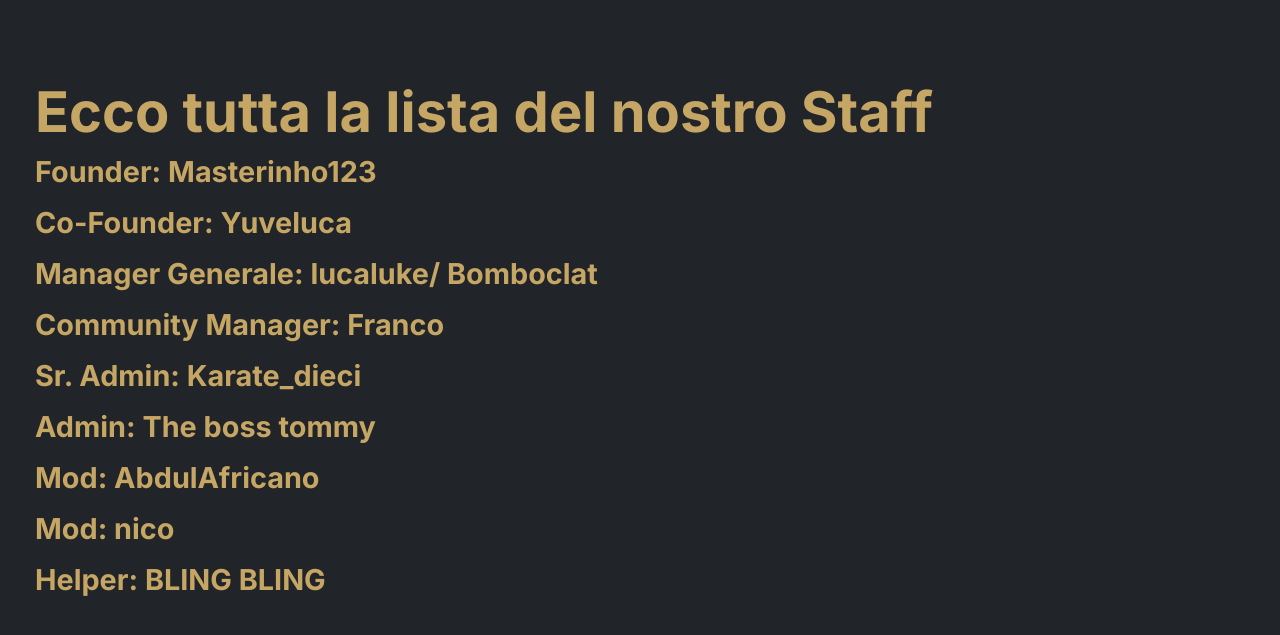
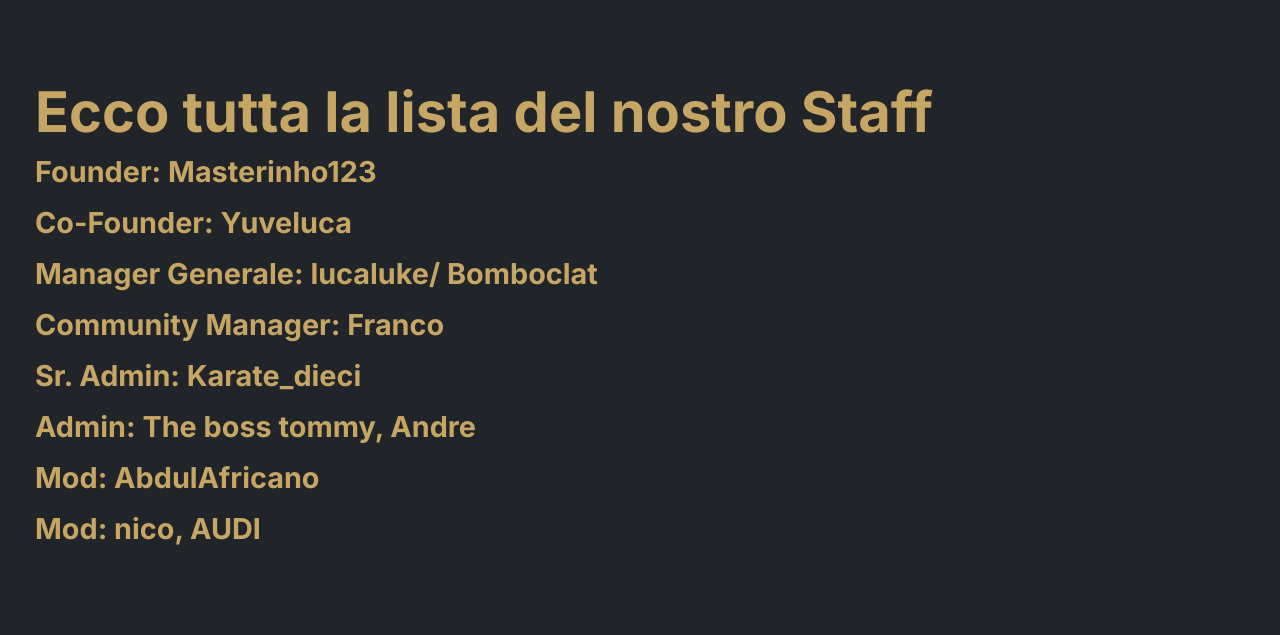
Before and after one commit to BergamoITA/Sito-web, a plain HTML site: page lista.html in a window 1280 px wide. Shown: the part 622-1257 px from the top of the page. Drawn offline with Linux system fonts and the light colour scheme.

Commit message:
Update lista.html

```diff
--- a/lista.html
+++ b/lista.html
@@ -82,10 +82,10 @@
    <h3>Manager Generale: lucaluke/ Bomboclat</h3>
    <h3>Community Manager: Franco</h3>
    <h3>Sr. Admin: Karate_dieci</h3>
-   <h3>Admin: The boss tommy</h3>
+   <h3>Admin: The boss tommy, Andre</h3>
    <h3>Mod: AbdulAfricano  </h3>
-   <h3>Mod: nico</h3>
-   <h3>Helper: BLING BLING  </h3>
+   <h3>Mod: nico, AUDI</h3>
+   <h3>  </h3>
   </div>
  </div>
 
```
